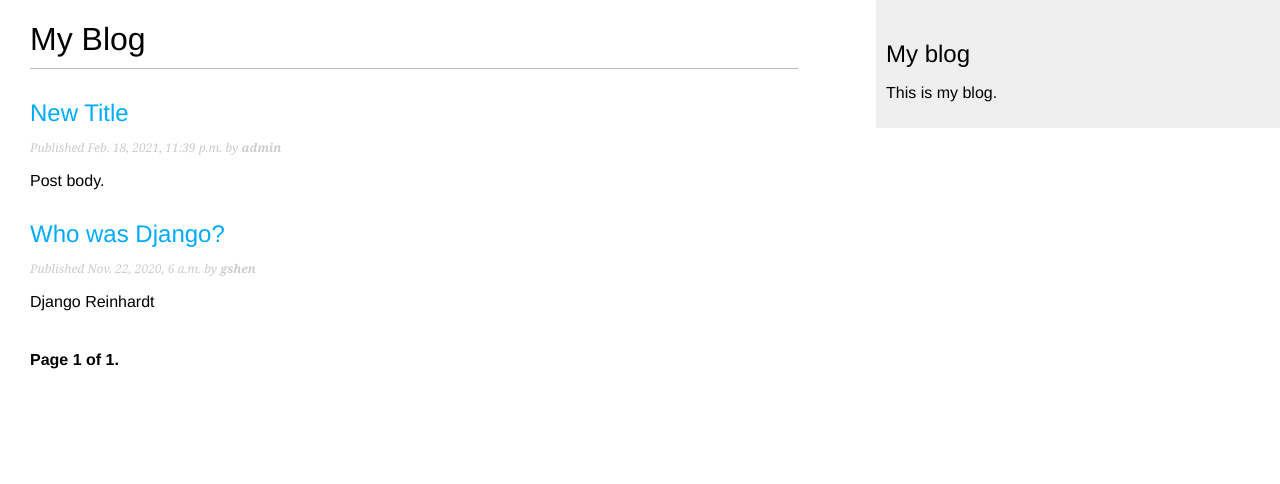
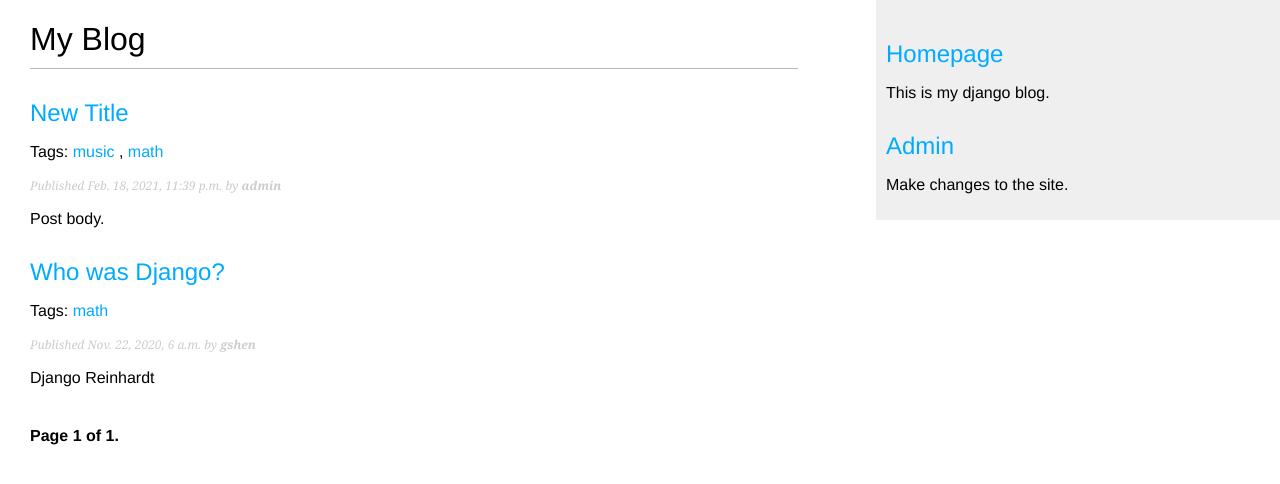
Before and after one commit to gshen2/mysite-blog, a Django app: page /blog/ in a window 1280 px wide. Shown: the top 484 px of the page. Run offline with Django 3.2, Linux system fonts and the light colour scheme; data comes from the database, SQL or seed files in the repository; both versions use the stored data as it was after the commit; parts of the project's set-up code (start-up, migrations or seed data) failed here and were passed over.

Commit message:
Finish Tagging (Chp2)

```diff
--- a/blog/models.py
+++ b/blog/models.py
@@ -3,6 +3,7 @@ from django.utils import timezone
 from django.urls import reverse
 from django.contrib.auth.models import User
 from taggit.managers import TaggableManager
+
 
 class PublishedManager(models.Manager):
     def get_queryset(self):
@@ -29,7 +30,7 @@ class Post(models.Model):
                               default='draft')
     objects = models.Manager()  # The default manager
     published = PublishedManager()  # Our custom manager
-    tag = TaggableManager()
+    tags = TaggableManager()
 
     class Meta:
         ordering = ('-publish',)
--- a/blog/templates/blog/base.html
+++ b/blog/templates/blog/base.html
@@ -11,8 +11,14 @@
     {% endblock %}
 </div>
 <div id="sidebar">
-   <h2>My blog</h2>
-   <p>This is my blog.</p>
+    <h2>
+        <a href="/blog">Homepage</a>
+    </h2>
+    <p>This is my django blog.</p>
+    <h2>
+        <a href="/admin">Admin</a>
+    </h2>
+    <p>Make changes to the site.</p>
 </div>
 </body>
 </html>
--- a/blog/templates/blog/post/list.html
+++ b/blog/templates/blog/post/list.html
@@ -2,16 +2,28 @@
 {% block title %}My Blog{% endblock %}
 {% block content %}
     <h1>My Blog</h1>
+{% if tag %}
+    <h2>Posts tagged with "{{ tag.name }}"</h2>
+{% endif %}
 {% for post in posts %}
     <h2>
         <a href="{{ post.get_absolute_url }}">
             {{ post.title }}
         </a>
     </h2>
+    <p class="tags">
+        Tags:
+        {% for tag in post.tags.all %}
+            <a href="{% url "blog:post_list_by_tag" tag.slug %}">
+                {{ tag.name }}
+            </a>
+            {% if not forloop.last %}, {% endif %}
+        {% endfor %}
+    </p>
     <p class="date">
         Published {{ post.publish }} by <b>{{ post.author }}</b>
     </p>
 {{ post.body|truncatewords:30|linebreaks }}
 {% endfor %}
- {% include "pagination.html" with page=page_obj %}
+{% include "pagination.html" with page=posts %}
 {% endblock %}
--- a/blog/urls.py
+++ b/blog/urls.py
@@ -5,8 +5,11 @@ app_name = 'blog'
 
 urlpatterns = [
     # post views
-    path('', views.PostListView.as_view(), name='post_list'),
+    path('', views.post_list, name='post_list'),
+    # path('', views.PostListView.as_view(), name='post_list'),
     path('<int:year>/<int:month>/<int:day>/<slug:post>/',
          views.post_detail,
          name='post_detail'),
+    path('tag/<slug:tag_slug>/',
+         views.post_list, name='post_list_by_tag'),
 ]
--- a/blog/views.py
+++ b/blog/views.py
@@ -3,10 +3,18 @@ from .models import Post, Comment
 from .forms import CommentForm
 from django.views.generic import ListView
 from django.core.paginator import Paginator, EmptyPage, PageNotAnInteger
+from taggit.models import Tag
+from django.db.models import Count
 
 
-def post_list(request):
+def post_list(request, tag_slug=None):
     object_list = Post.published.all()
+    tag = None
+
+    if tag_slug:
+        tag = get_object_or_404(Tag, slug=tag_slug)
+        object_list = object_list.filter(tags__in=[tag])
+
     paginator = Paginator(object_list, 3)  # 3 posts in each page
     page = request.GET.get('page')
     try:
@@ -18,7 +26,8 @@ def post_list(request):
     return render(request,
                   'blog/post/list.html',
                   {'page': page,
-                   'posts': posts})
+                   'posts': posts,
+                   'tag': tag})
 
 
 def post_detail(request, year, month, day, post):
@@ -43,12 +52,19 @@ def post_detail(request, year, month, day, post):
             new_comment.save()
     else:
         comment_form = CommentForm()
+    # List of similar posts
+    post_tags_ids = post.tags.values_list('id', flat=True)
+    similar_posts = Post.published.filter(tags__in=post_tags_ids)\
+                        .exclude(id=post.id)
+    similar_posts = similar_posts.annotate(same_tags=Count('tags'))\
+                        .order_by('-same_tags', '-publish')[:4]
     return render(request,
                   'blog/post/detail.html',
                   {'post': post,
                    'comments': comments,
                    'new_comment': new_comment,
-                   'comment_form': comment_form})
+                   'comment_form': comment_form,
+                   'similar_posts': similar_posts})
 
 
 class PostListView(ListView):
--- a/mysite/settings.py
+++ b/mysite/settings.py
@@ -3,14 +3,8 @@ from pathlib import Path
 # Build paths inside the project like this: BASE_DIR / 'subdir'.
 BASE_DIR = Path(__file__).resolve().parent.parent
 
-
-# Quick-start development settings - unsuitable for production
-# See https://docs.djangoproject.com/en/3.1/howto/deployment/checklist/
-
-# SECURITY WARNING: keep the secret key used in production secret!
 SECRET_KEY = 'c0-%&$(@h5dh!qvfr56bxz2ribhw=u!_=d^avz!ltdbk^_^t2i'
 
-# SECURITY WARNING: don't run with debug turned on in production!
 DEBUG = True
 
 ALLOWED_HOSTS = []
```
Also changed, not shown: blog/templates/blog/post/detail.html (+15 -3 lines), db.sqlite3. Lines whose indentation alone changed are shown as unchanged.
